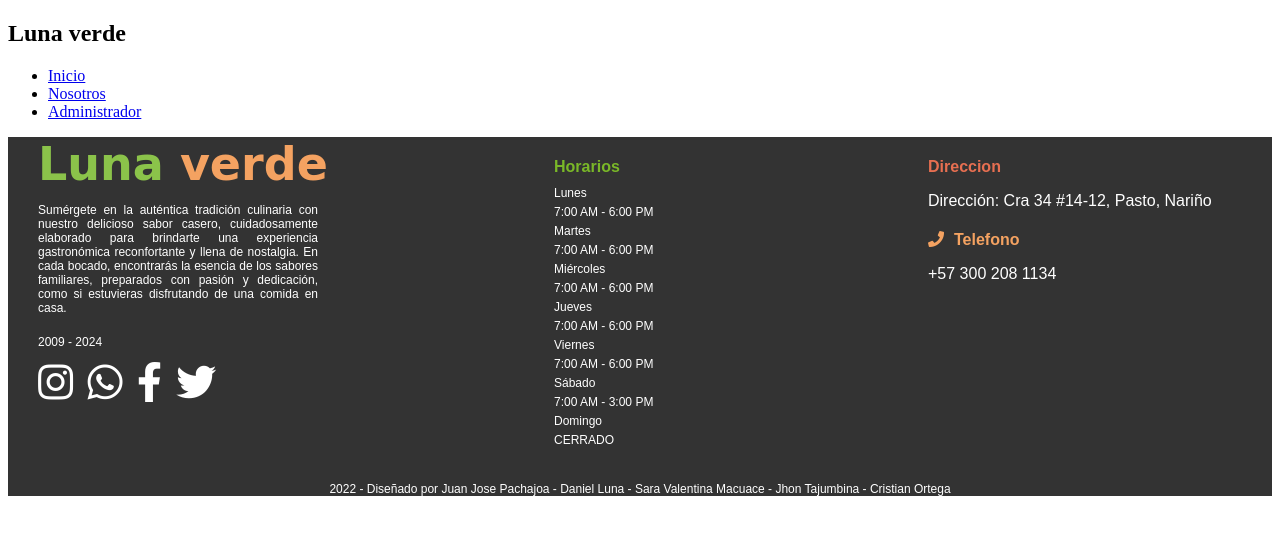
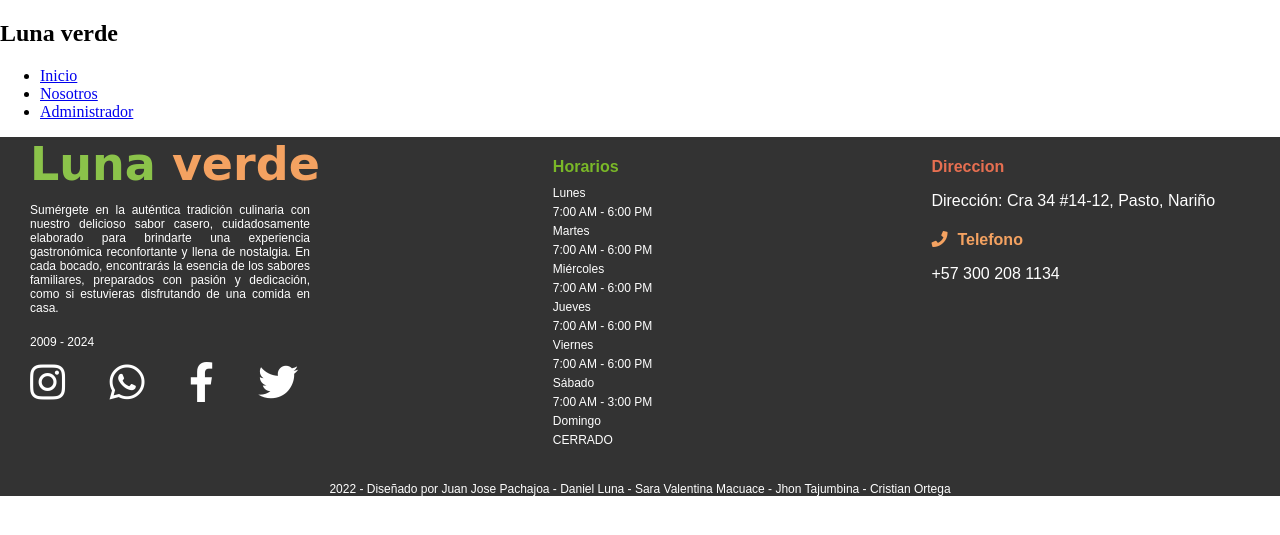
Before and after one commit to Jhontabo/Restaurante-Luna-verde, a PHP site: page / in a window 1280 px wide. Shown: the top 535 px of the page. Run offline with PHP 8.4, Linux system fonts and the light colour scheme; data that the repository does not hold is empty; some web fonts are replaced.

Commit message:
Se arreglo problema de estilos , body

```diff
--- a/css/index.css
+++ b/css/index.css
@@ -2,7 +2,10 @@
 @import url('https://fonts.googleapis.com/css2?family=Rancho&display=swap');
 
 
-
+body {
+  margin: 0;
+  padding: 0;
+}
 
 
 /*Footer*/
@@ -74,15 +77,14 @@ footer {
 
 /*Redes sociales */
 
-.redes-sociales{
-  margin-left: 30px;
-}
+
 /* Estilos de los íconos de las redes sociales */
 .redes-sociales a {
   color: #ffffff;
   font-size: 40px;
   margin-right: 10px;
   transition: color 0.3s ease-in-out; /* Efecto de transición en el color */
+  margin-left: 30px;
 }
 
 /* Efecto hover en los íconos de las redes sociales */
@@ -115,6 +117,11 @@ footer {
 
 }
 
+.creditos p {
+  margin: 0;
+  padding: 0;
+}
+
 .copyright {
   margin-top: 20px;
   font-size: 14px;
```
